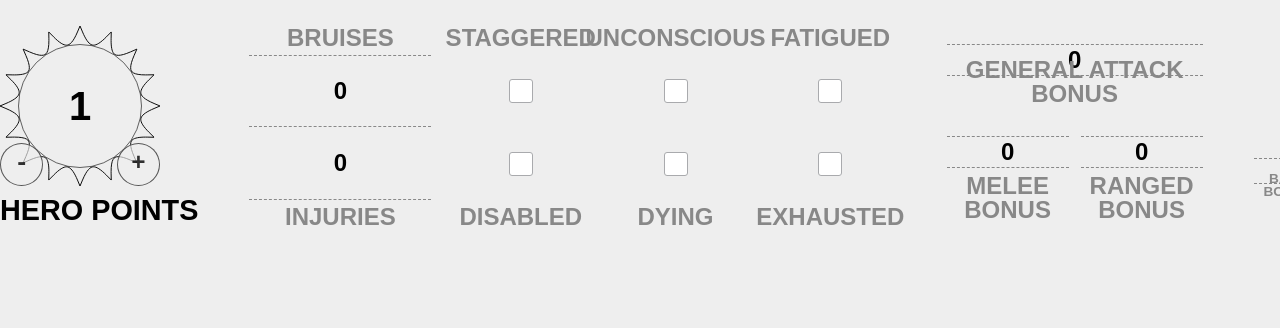
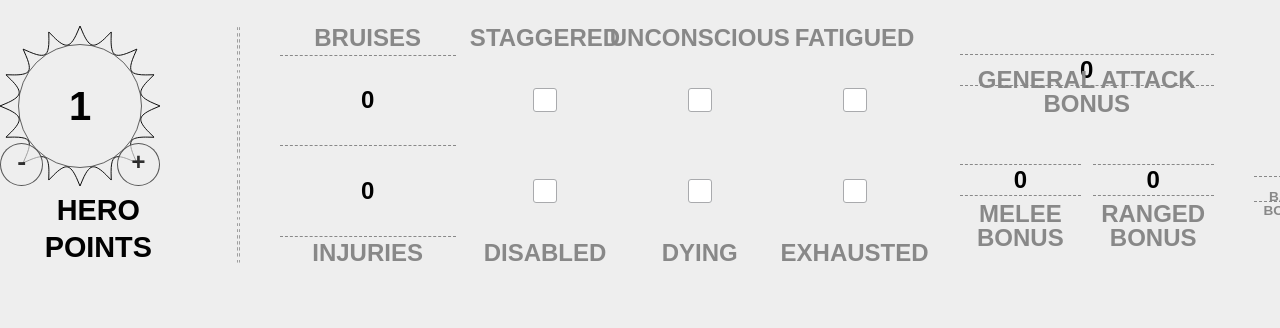
Before and after one commit to nullcross/MnM-Sheet, a plain HTML site: page index.html in a window 1280 px wide. Shown: the part 471-799 px from the top of the page. Drawn offline with nearby package versions, Linux system fonts and the light colour scheme; a web font is replaced by a local one.

Commit message:
Add custom HR border, region'd  sections thus far
Featuring an SVG I created using VSCode's "add file" button that it now does not detect as being untracked or changed or anything despite what the command line says! Let's see if it gets included in this commit after manually `git add`ing it, or if I have to manually `git commit` it, too. :)

```diff
--- a/index.html
+++ b/index.html
@@ -26,6 +26,7 @@
 
     <div id="sheet-grid">
 
+        <!-- #region Header -->
         <div id="sheet-header" class="row-section">
             <h1>
                 <input type="text" name="name" id="hero-name" placeholder="(Hero Name)" :value="stats.name" @change="applyChanges">
@@ -96,7 +97,9 @@
                 </div>
             </div>
         </div>
+        <!-- #endregion -->
 
+        <!-- #region Abilities & Saves -->
         <h1 id="ability-scores-head">Abilities & Saves</h1>
 
         <div id="ability-scores" class="row-section">
@@ -278,6 +281,8 @@
                     </div>
                 </div>
 
+                <hr class="invertable-svg">
+
                 <div id="conditions">
                     <div class="labeled-text">
                         <input id="bruises" type="text" name="bruises" size="10" :value="stats.bruises" @change="applyParsedChanges($event, NumberTypes.INT)">
@@ -373,6 +378,7 @@
             </div>
 
         </div>
+        <!-- #endregion -->
 
 
         <p><br><br><br><br>TEMP/TESTING</p>
--- a/main.css
+++ b/main.css
@@ -562,6 +562,18 @@ input[type="text"],
     justify-content: space-between;
     gap: 2.5em;
     margin-top: 1.8em;
+
+    & hr
+    {
+        --scores-row2-hr-width: 3px;
+        width: var(--scores-row2-hr-width);
+        border: none;
+
+        background-image: url("./media/dashed-border-segment.svg");
+        background-size: calc(100% * (2/3)) 6px;
+        background-repeat: repeat space;
+        opacity: 0.33;
+    }
 }
 
 /* #region Row 1 */
@@ -930,6 +942,7 @@ input[type="text"],
 
 /* #endregion */
 
+/* #region Combat Scores */
 
 #atk-bonuses
 {
@@ -993,3 +1006,5 @@ input[type="text"],
 /* #endregion */
 
 /* #endregion */
+
+/* #endregion */
```
Also changed, not shown: media/dashed-border-segment.svg (added).
